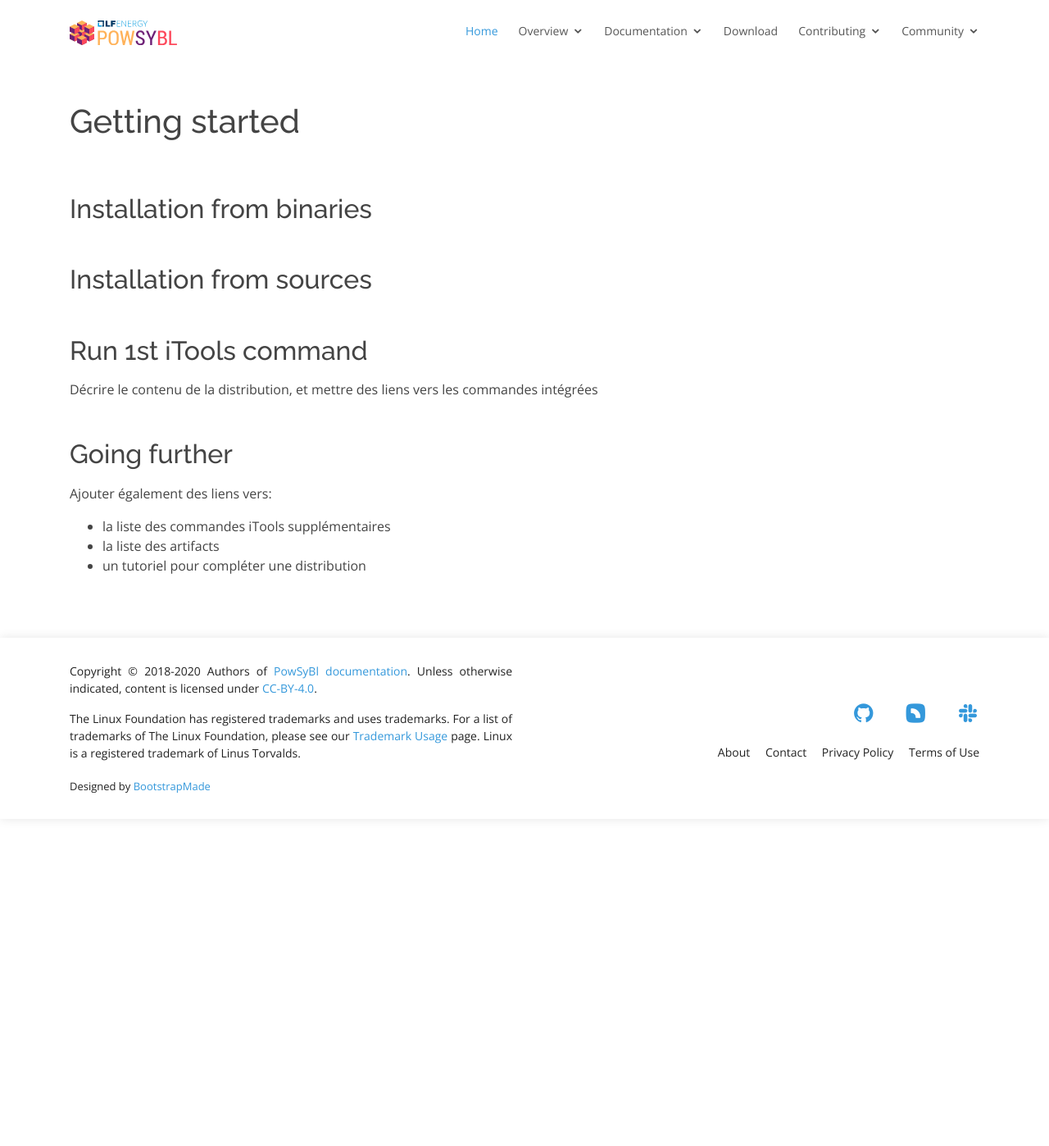
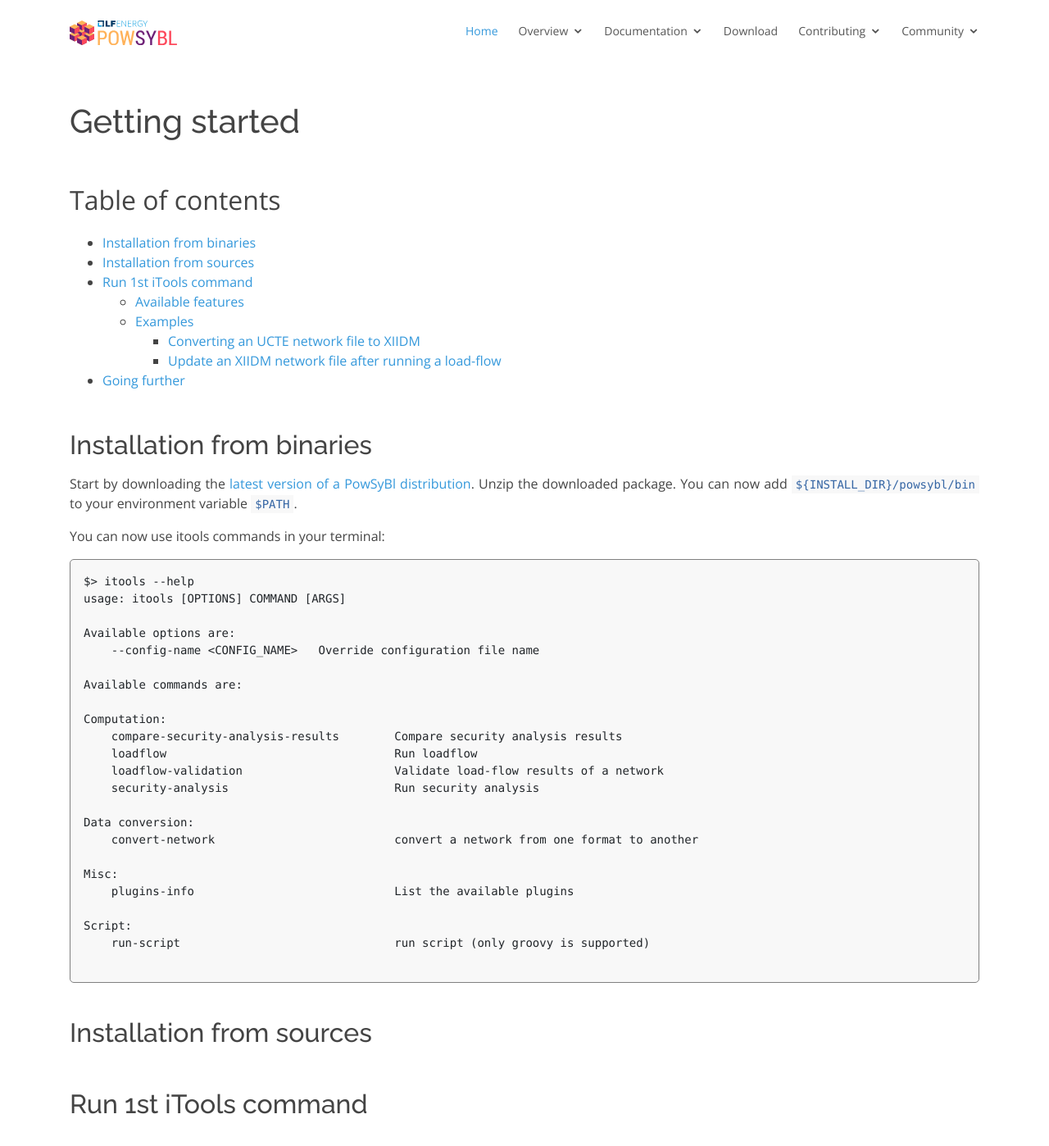
Before and after one commit to powsybl/powsybl.github.io, a Jekyll site: the page built from pages/documentation/user/index.md, in a window 1280 px wide and 1400 px high. Shown: the whole window at 82% size. Built offline with Jekyll 4.4.1, drawn with Linux system fonts in a browser that asks for light colours; our own code applies the rules of GitHub Pages for plain Markdown files; some of the changed text lies outside the part shown.

Commit message:
First commit to add download and getting started pages

````diff
--- a/pages/documentation/user/index.md
+++ b/pages/documentation/user/index.md
@@ -4,15 +4,76 @@
 
 # Getting started
 
+* TOC
+{:toc}
+
 ## Installation from binaries
+
+Start by downloading the [latest version of a PowSyBl distribution](../../download/index.#downloading-a-basic-powsybl-distribution).
+Unzip the downloaded package. You can now add `${INSTALL_DIR}/powsybl/bin` to your environment variable `$PATH`.
+
+You can now use itools commands in your terminal:
+
+```
+$> itools --help
+usage: itools [OPTIONS] COMMAND [ARGS]
+
+Available options are:
+    --config-name <CONFIG_NAME>   Override configuration file name
+
+Available commands are:
+
+Computation:
+    compare-security-analysis-results        Compare security analysis results
+    loadflow                                 Run loadflow
+    loadflow-validation                      Validate load-flow results of a network
+    security-analysis                        Run security analysis
+
+Data conversion:
+    convert-network                          convert a network from one format to another
+
+Misc:
+    plugins-info                             List the available plugins
+
+Script:
+    run-script                               run script (only groovy is supported)
+
+```
 
 ## Installation from sources
 
+
+
 ## Run 1st iTools command
-Décrire le contenu de la distribution, et mettre des liens vers les commandes intégrées
+
+### Available features
+
+After installing your powsybl distribution, you will be able to use the following itools commands:
+
+**Computation**
+- [`compare-security-analysis-results`](../404.md)
+- [`loadflow`](itools/loadflow.md)
+- [`loadflow-validation`](../404.md)
+- [`security-analysis`](itools/security-analysis.md)
+
+
+**Data conversion**
+- [`convert-network`](itools/convert-network.md)
+
+**Misc**
+- [`plugins-info`](../404.md)
+
+**Script**
+- [`run-script`](itools/run-script.md)
+
+### Examples
+
+#### Converting an UCTE network file to XIIDM
+
+#### Update an XIIDM network file after running a load-flow
 
 ## Going further
-Ajouter également des liens vers:
-- la liste des commandes iTools supplémentaires
-- la liste des artifacts
-- un tutoriel pour compléter une distribution
+- [Itools commands](itools/index.md)
+- [PowSyBl artifacts](../developer/artifacts.md)
+- [Tutorial to create your own custom itools command](../developer/tutorials/itools-command.md)
+- [Tutorial to create your own itools packager](../developer/tutorials/itools-packager.md)
````
Also changed, not shown: pages/download/index.md (+22 -6 lines), 1 other file.
